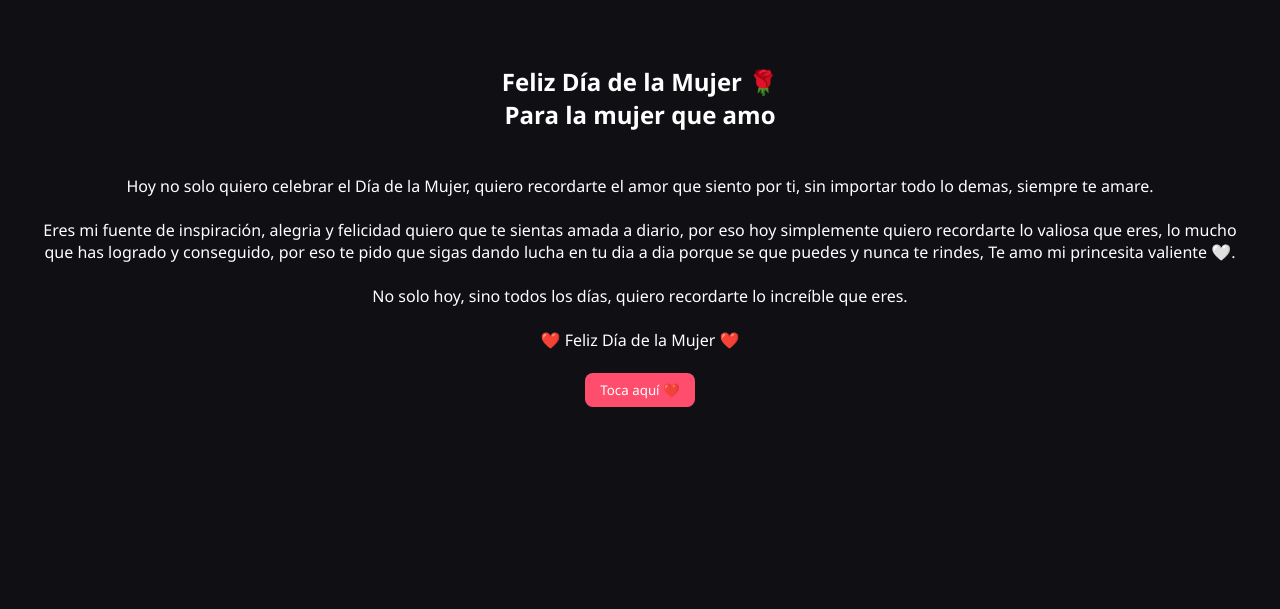
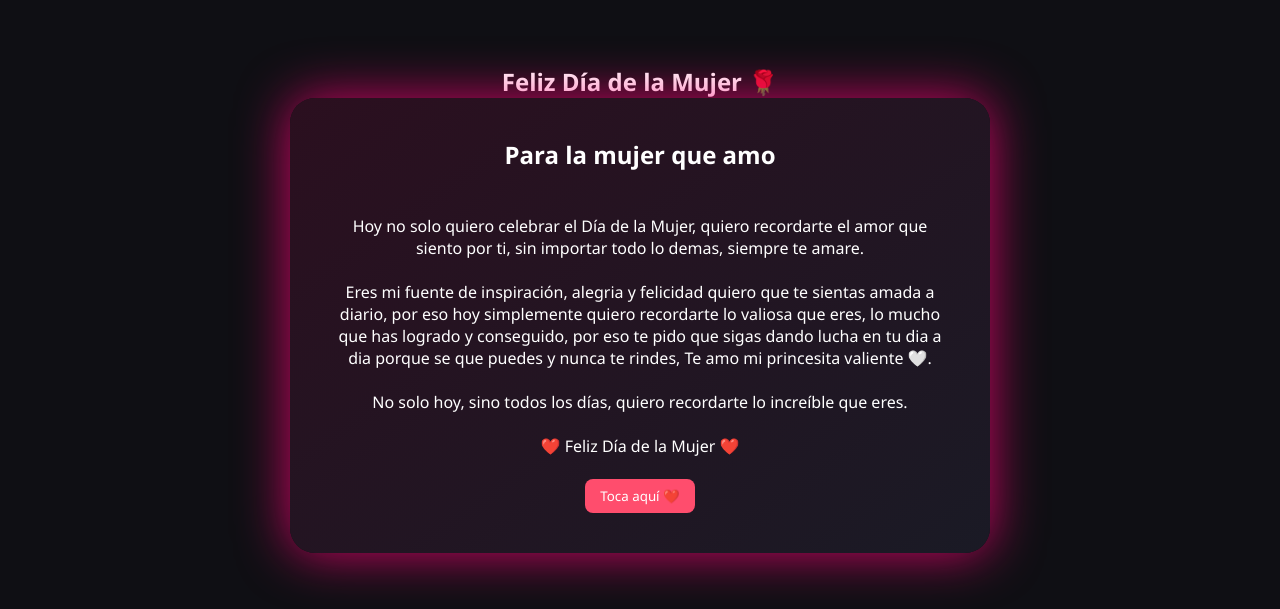
Before and after one commit to chamorromunozfabio-dotcom/primer_aniversario, a plain HTML site: page index.html in a window 1280 px wide. Shown: the part 8691-9300 px from the top of the page. Drawn offline with Linux system fonts and the light colour scheme.

Commit message:
Agregada sección Día de la Mujer

```diff
--- a/css/estilo.css
+++ b/css/estilo.css
@@ -232,3 +232,60 @@
 }
 
 }
+
+
+/* DIA DE LA MUJER */
+
+#mujer{
+position:relative;
+overflow:hidden;
+}
+
+.mujer-card{
+max-width:700px;
+background:linear-gradient(145deg,#2b0f1f,#1a1a25);
+padding:40px;
+border-radius:25px;
+box-shadow:0 0 40px rgba(255,0,120,0.6);
+animation:brillo 2s infinite alternate;
+}
+
+@keyframes brillo{
+from{
+box-shadow:0 0 20px rgba(255,0,120,0.4);
+}
+to{
+box-shadow:0 0 60px rgba(255,0,120,0.9);
+}
+}
+
+/* ROSAS */
+
+.rosas{
+position:absolute;
+top:0;
+left:0;
+width:100%;
+height:100%;
+pointer-events:none;
+}
+
+.rosa{
+position:absolute;
+font-size:24px;
+animation:caer 8s linear infinite;
+}
+
+@keyframes caer{
+0%{
+transform:translateY(-10vh) rotate(0deg);
+opacity:0;
+}
+20%{
+opacity:1;
+}
+100%{
+transform:translateY(100vh) rotate(360deg);
+opacity:0;
+}
+}
```
